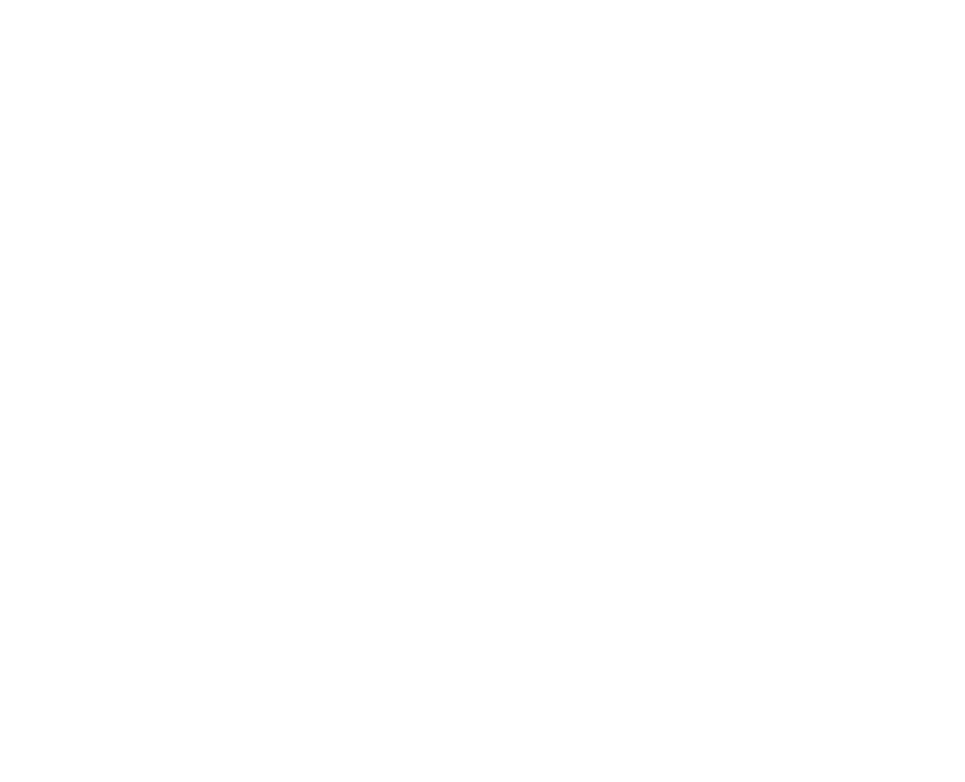
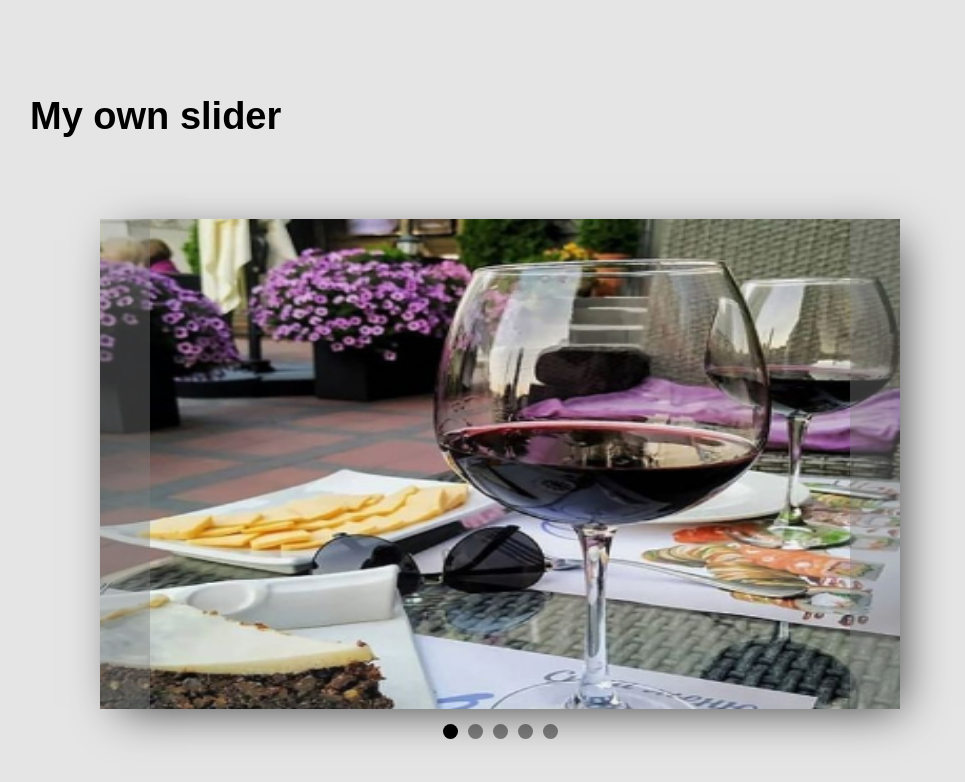
Before and after one commit to DimPack/slider, a plain HTML site: page index.html in a window 1280 px wide. Shown: the whole page, without its empty margins (140-1105 px from the left). Drawn offline with Linux system fonts and the light colour scheme.

Commit message:
html + css = shablon

```diff
--- a/css/style.css
+++ b/css/style.css
@@ -0,0 +1,97 @@
+* {
+    font-family: 'Montserrat', sans-serif;
+}
+
+html {
+    margin: 0;
+    padding: 0;
+}
+
+body {
+    background-color: #e5e5e5;
+    padding-top: 85px;
+}
+
+h1 {
+    padding-left: 162px;
+    font-weight: bold;
+    font-size: 38px;
+    line-height: 46px;
+    color: #000;
+    margin: 0;
+    margin-bottom: 80px;
+}
+
+.wrapper {
+    width: 100%;
+    display: flex;
+    justify-content: center;
+}
+
+.slider {
+    max-width: 800px;
+    width: 100%;
+    height: 490px;
+    position: relative;
+    box-shadow: 10px 10px 44px -10px rgba(0, 0, 0, 0.75);
+}
+
+#btn-prev,
+#btn-next {
+    position: absolute;
+    left: 0;
+    top: 0;
+    height: 100%;
+    width: 50px;
+    background-color: gray;
+    opacity: 0.4;
+    cursor: pointer;
+    transition: opacity .2s ease-in-out;
+}
+
+#btn-prev:hover,
+#btn-next:hover {
+    opacity: 0.6;
+}
+
+#btn-next {
+    left: auto;
+    right: 0;
+}
+
+.slider-iteam {
+    width: 100%;
+    height: 100%;
+    display: none;
+}
+
+.slider-iteam.active {
+    display: block;
+}
+
+img {
+    width: 100%;
+    height: 100%;
+}
+
+.dots {
+    display: flex;
+    justify-content: center;
+    margin-top: 15px;
+}
+
+.dot.active {
+    background-color: rgb(0, 0, 0);
+}
+
+.dot {
+    width: 15px;
+    height: 15px;
+    border-radius: 50%;
+    background-color: gray;
+    margin-right: 10px;
+    cursor: pointer;
+}
+.dot:last-child {
+    margin-right: 0;
+}
--- a/index.html
+++ b/index.html
@@ -4,9 +4,39 @@
     <meta charset="UTF-8">
     <meta http-equiv="X-UA-Compatible" content="IE=edge">
     <meta name="viewport" content="width=device-width, initial-scale=1.0">
+    <link rel="stylesheet" href="css/style.css">
     <title>Slider</title>
 </head>
 <body>
-
+    <h1>My own slider</h1>
+    <div class="wrapper">
+        <div class="slider">
+            <div class="slider-iteam active">
+                <img src="img/bar.jpg" alt="bar">
+            </div>
+            <div class="slider-iteam">
+                <img src="img/complex.jpg" alt="complex">
+            </div>
+            <div class="slider-iteam">
+                <img src="img/hookah.jpg" alt="hookah">
+            </div>
+            <div class="slider-iteam">
+                <img src="img/main.jpg" alt="main">
+            </div>
+            <div class="slider-iteam">
+                <img src="img/offers.jpg" alt="offers">
+            </div>
+            <div id="btn-prev"></div>
+            <div id="btn-next"></div>
+        </div>
+    </div>
+    <div class="dots">
+        <span class="dot active"></span>
+        <span class="dot"></span>
+        <span class="dot"></span>
+        <span class="dot"></span>
+        <span class="dot"></span>
+    </div>
+    <script src="js/script.js"></script>
 </body>
 </html>
```
